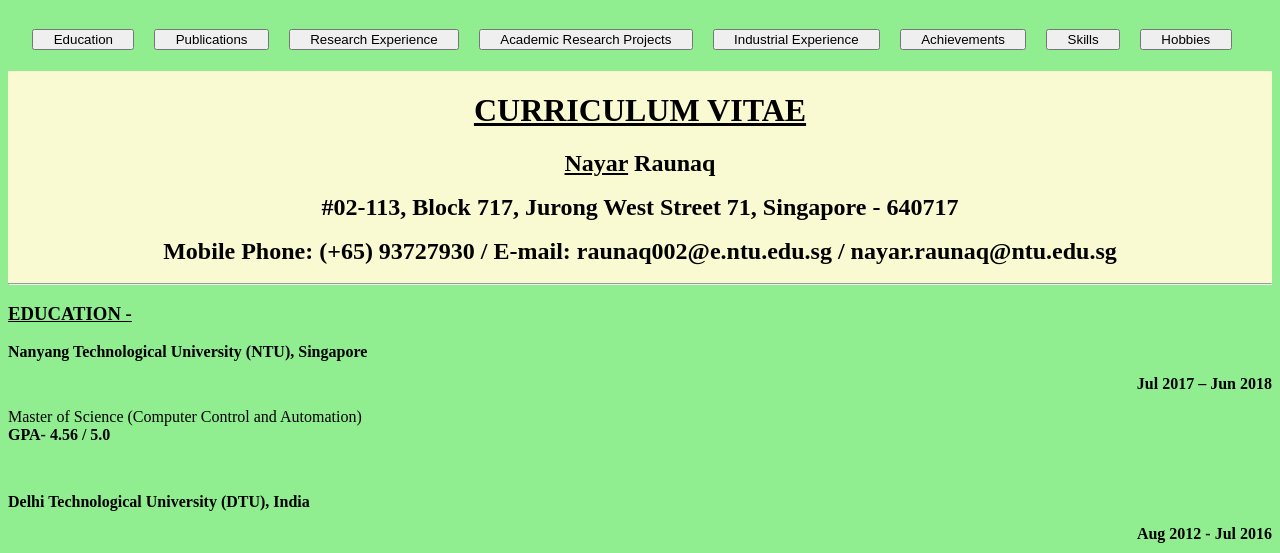
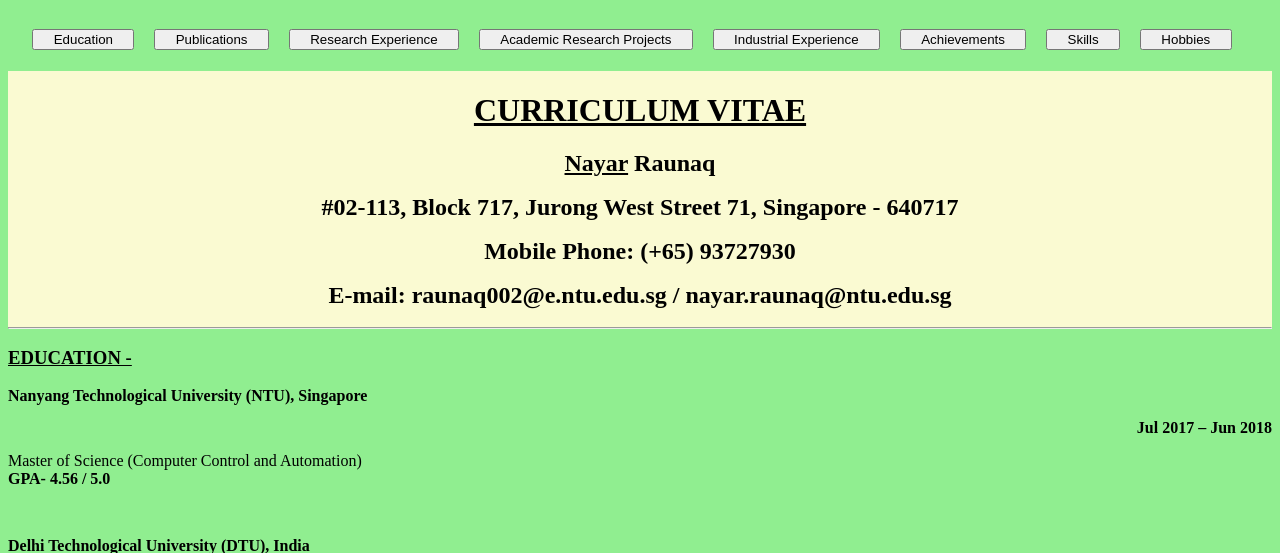
Before and after one commit to raunaqnayar/resume, a Flask app: page / in a window 1280 px wide. Shown: the top 553 px of the page. Run offline with Flask 2, Linux system fonts and the light colour scheme.

Commit message:
Update index.html

```diff
--- a/templates/index.html
+++ b/templates/index.html
@@ -35,10 +35,11 @@
 <br>
 </div>
 
-<h1 class='begin'}><u>CURRICULUM VITAE</u></h1>
-<h2 class='begin'}><u>Nayar</u> Raunaq</h2>
-<h2 class='begin'}>#02-113, Block 717, Jurong West Street 71, Singapore - 640717</h2>
-<h2 class='begin'}>Mobile Phone: (+65) 93727930 / E-mail: raunaq002@e.ntu.edu.sg / nayar.raunaq@ntu.edu.sg </h2>
+<h1 class='begin'><u>CURRICULUM VITAE</u></h1>
+<h2 class='begin'><u>Nayar</u> Raunaq</h2>
+<h2 class='begin'>#02-113, Block 717, Jurong West Street 71, Singapore - 640717</h2>
+<h2 class='begin'>Mobile Phone: (+65) 93727930 </h2>
+<h2 class='begin'>E-mail: raunaq002@e.ntu.edu.sg / nayar.raunaq@ntu.edu.sg </h2>
 <hr>
 </div>
 <h3 id='education'><u>EDUCATION -</u></h3>
```
